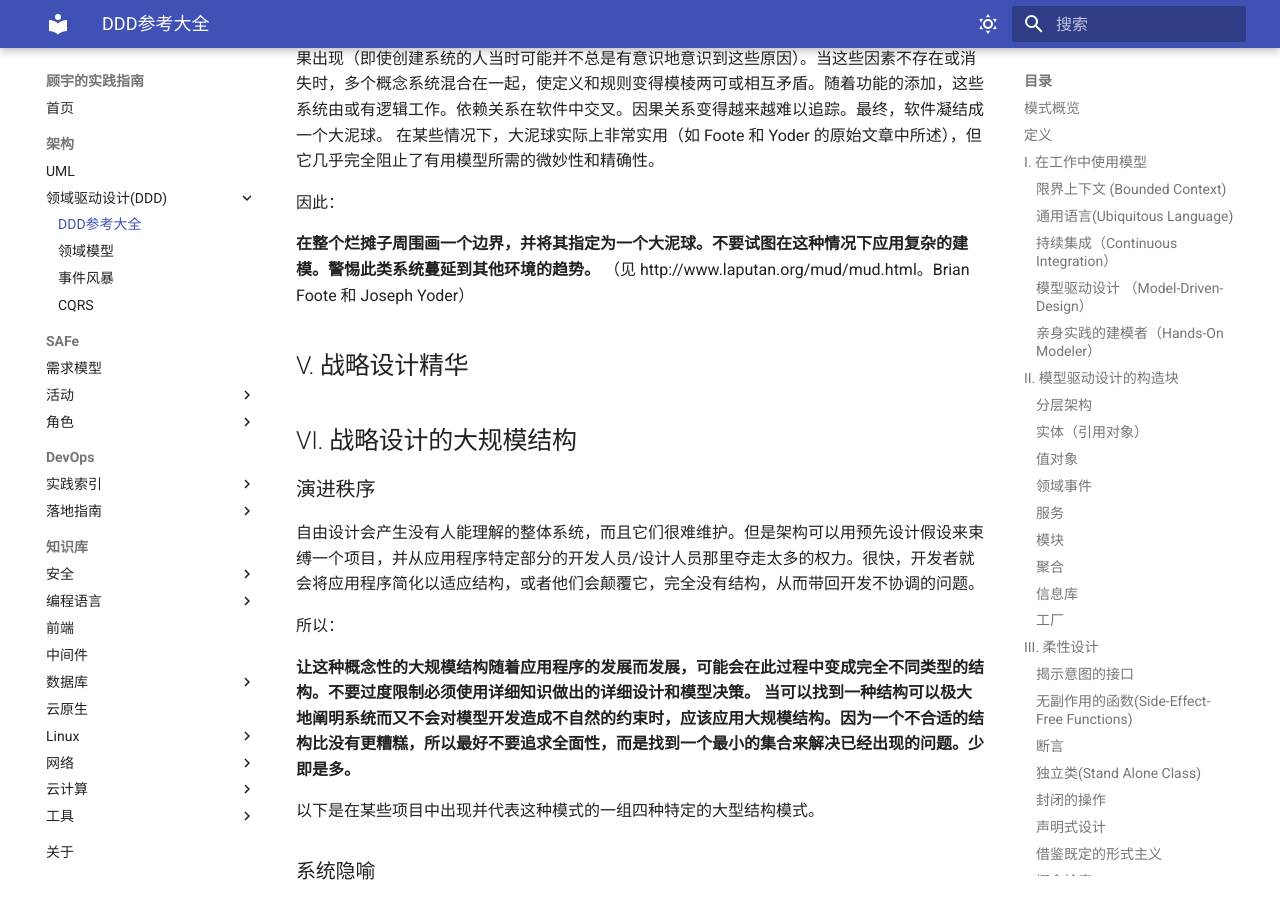
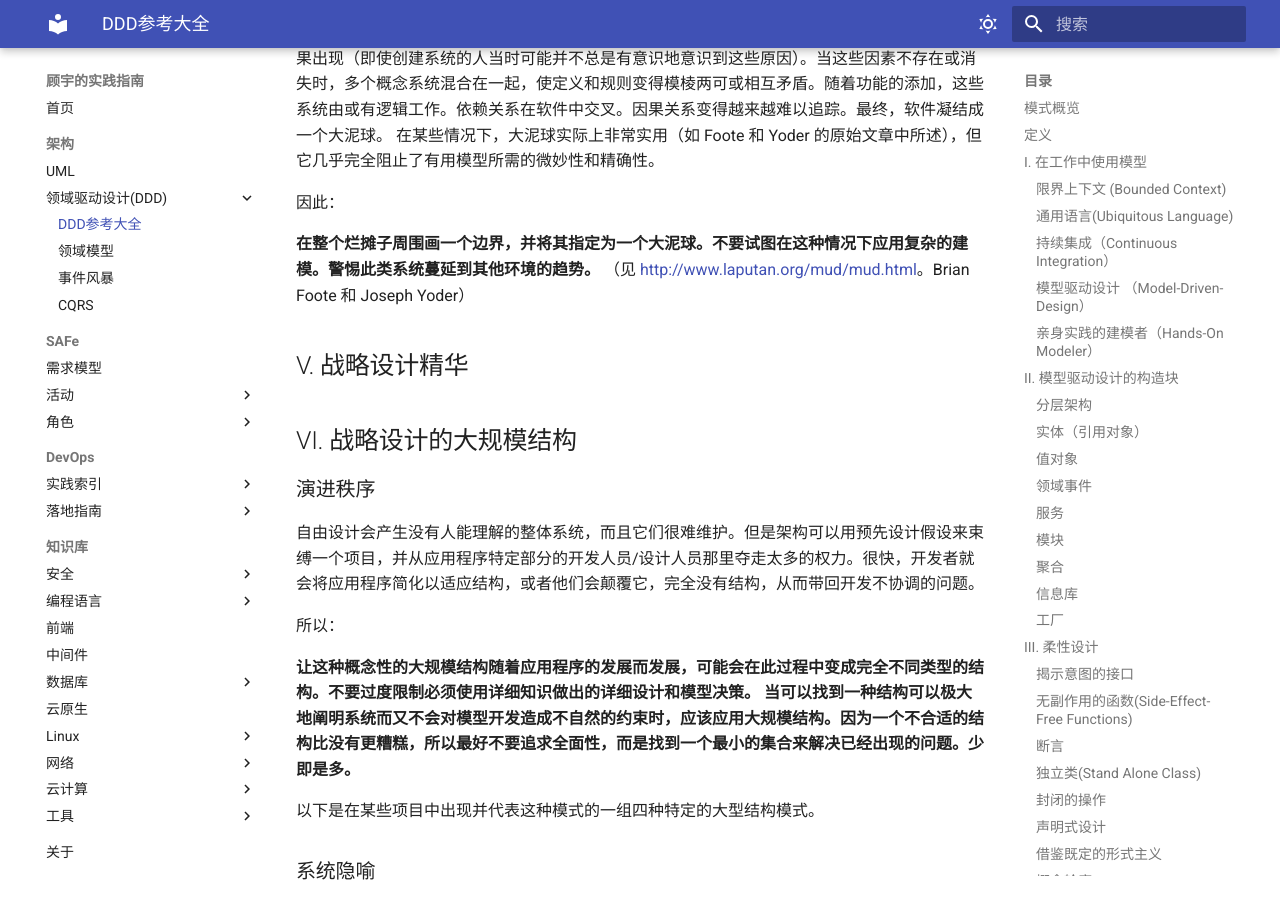
Before and after one commit to wizardbyron/guides, an MkDocs documentation site: the page built from docs/arch/ddd/reference.md, in a window 1280 px wide and 900 px high, scrolled down 5229 px. Built offline with MkDocs 1.6.1 and Material for MkDocs 9.7.7, drawn with Linux system fonts in a browser that asks for light colours; some of the changed lines change nothing that is shown.

Commit message:
Fix bare url in md file

```diff
--- a/docs/arch/ddd/reference.md
+++ b/docs/arch/ddd/reference.md
@@ -133,7 +133,7 @@
 因此：
 
 **在整个烂摊子周围画一个边界，并将其指定为一个大泥球。不要试图在这种情况下应用复杂的建模。警惕此类系统蔓延到其他环境的趋势。**
-（见 http://www.laputan.org/mud/mud.html。Brian Foote 和 Joseph Yoder）
+（见 <http://www.laputan.org/mud/mud.html>。Brian Foote 和 Joseph Yoder）
 
 ## V. 战略设计精华
 
```
